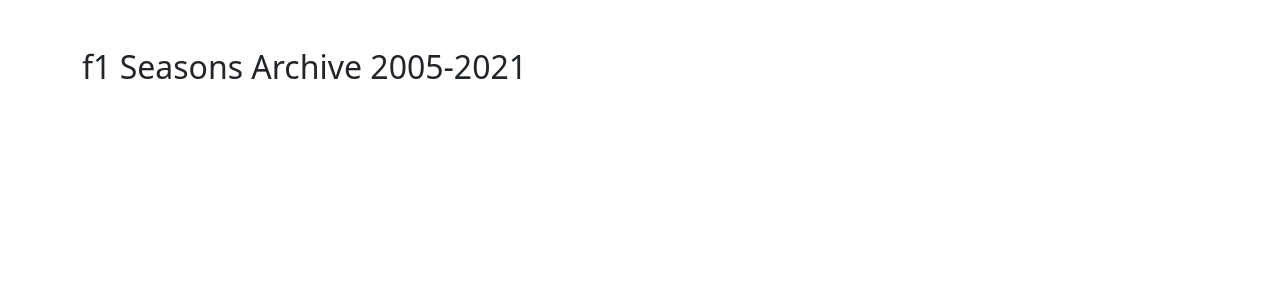
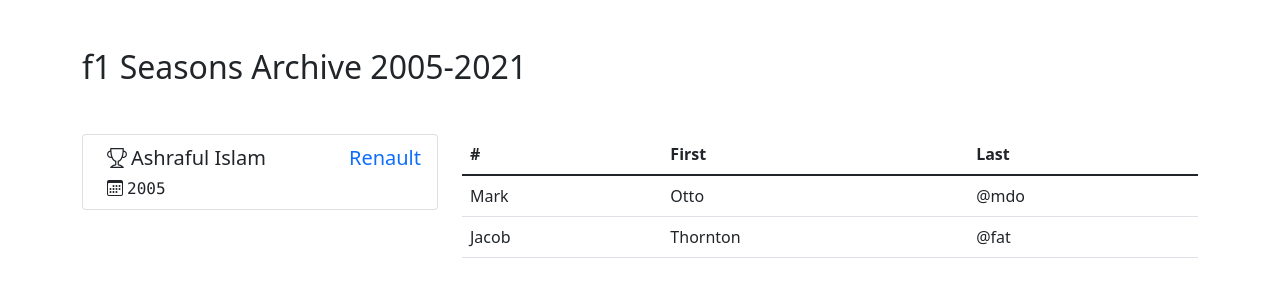
Before and after one commit to islamashraful/f1-seasons-archive, a React (Create React App) app: page / in a window 1280 px wide. Shown: the top 300 px of the page. Built offline with nearby package versions, Linux system fonts and the light colour scheme.

Commit message:
SeasonList component

```diff
--- a/package.json
+++ b/package.json
@@ -4,6 +4,7 @@
   "private": true,
   "dependencies": {
     "bootstrap": "^5.1.0",
+    "bootstrap-icons": "^1.5.0",
     "react": "^17.0.2",
     "react-dom": "^17.0.2",
     "react-scripts": "4.0.3"
--- a/src/App.js
+++ b/src/App.js
@@ -1,7 +1,12 @@
+import Archive from "./pages/archive";
+
 const App = () => {
   return (
     <div className="container">
-      <h2 class="mt-5">f1 Seasons Archive 2005-2021</h2>
+      <h2 className="mt-5 mb-5">f1 Seasons Archive 2005-2021</h2>
+      <div className="row">
+        <Archive />
+      </div>
     </div>
   );
 };
--- /dev/null
+++ b/src/components/ListGroup/index.js
@@ -0,0 +1,13 @@
+import React from "react";
+
+const ListGroup = ({ listClassName, items }) => (
+  <ul className="list-group">
+    {items.map((item, index) => (
+      <li className={listClassName || "list-group-item"} key={index}>
+        {item.content || item.title}
+      </li>
+    ))}
+  </ul>
+);
+
+export default ListGroup;
--- a/src/index.js
+++ b/src/index.js
@@ -2,6 +2,7 @@ import React from "react";
 import ReactDOM from "react-dom";
 import App from "./App";
 import "bootstrap/dist/css/bootstrap.min.css";
+import "bootstrap-icons/font/bootstrap-icons.css";
 
 ReactDOM.render(
   <React.StrictMode>
--- /dev/null
+++ b/src/pages/archive/components/SeasonList/index.js
@@ -0,0 +1,31 @@
+import React from "react";
+import ListGroup from "../../../../components/ListGroup";
+
+const items = [
+  {
+    content: (
+      <>
+        <div className="ms-2 me-auto">
+          <p className="lead mb-1">
+            <i className="bi bi-trophy me-1"></i>Ashraful Islam
+          </p>
+          <p className="font-monospace mb-0">
+            <i className="bi bi-calendar3 me-1"></i>2005
+          </p>
+        </div>
+        <p className="fs-5 text-primary">Renault</p>
+      </>
+    ),
+  },
+];
+
+const SeasonList = () => (
+  <div className="col-md-4 col-xs-12">
+    <ListGroup
+      items={items}
+      listClassName="list-group-item d-flex justify-content-between align-items-start"
+    />
+  </div>
+);
+
+export default SeasonList;
--- /dev/null
+++ b/src/pages/archive/components/index.js
@@ -0,0 +1 @@
+export { default as SeasonList } from "./SeasonList";
--- /dev/null
+++ b/src/pages/archive/index.js
@@ -0,0 +1,35 @@
+import React from "react";
+import { SeasonList } from "./components";
+
+const Archive = () => {
+  return (
+    <>
+      <SeasonList />
+      <div className="col-md-8 col-xs-12">
+        <table className="table">
+          <thead>
+            <tr>
+              <th>#</th>
+              <th>First</th>
+              <th>Last</th>
+            </tr>
+          </thead>
+          <tbody>
+            <tr>
+              <td>Mark</td>
+              <td>Otto</td>
+              <td>@mdo</td>
+            </tr>
+            <tr>
+              <td>Jacob</td>
+              <td>Thornton</td>
+              <td>@fat</td>
+            </tr>
+          </tbody>
+        </table>
+      </div>
+    </>
+  );
+};
+
+export default Archive;
```
Also changed, not shown: 1 other file (tests, documents, lock files or other folders).
